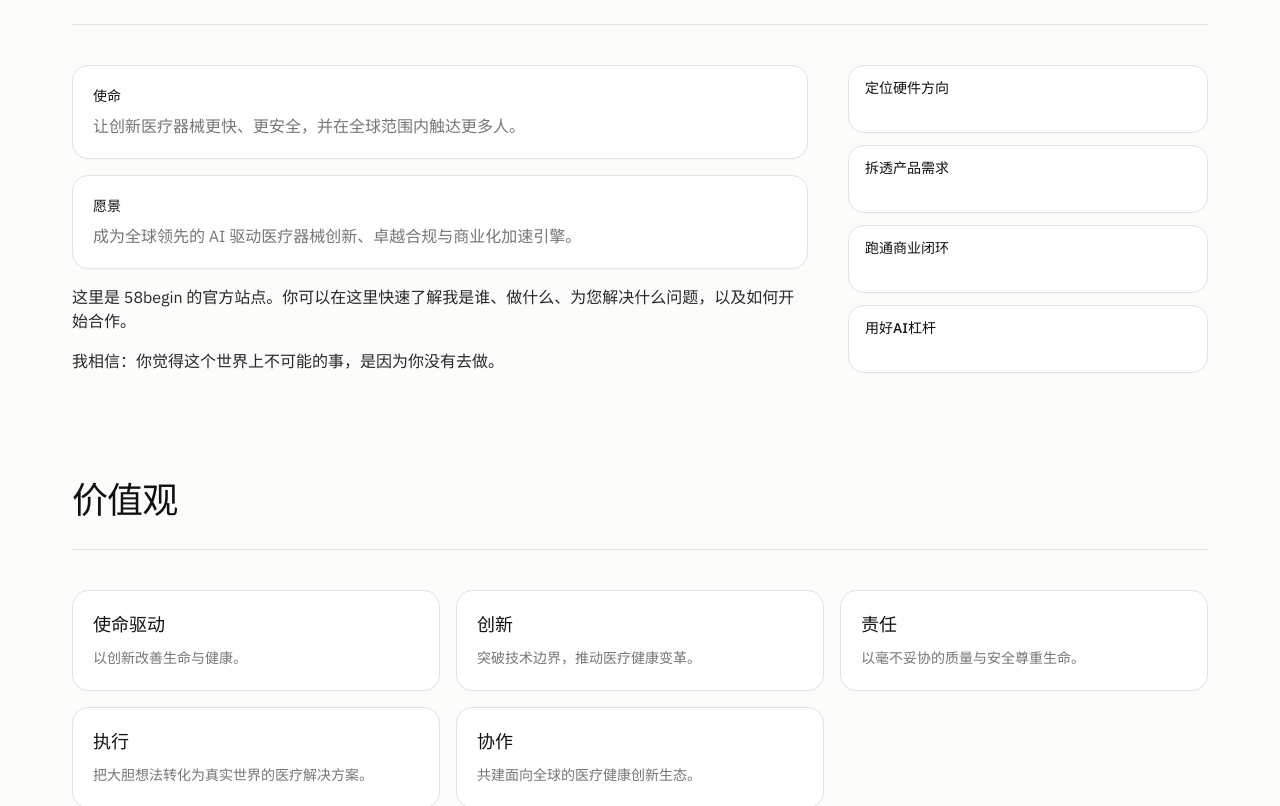
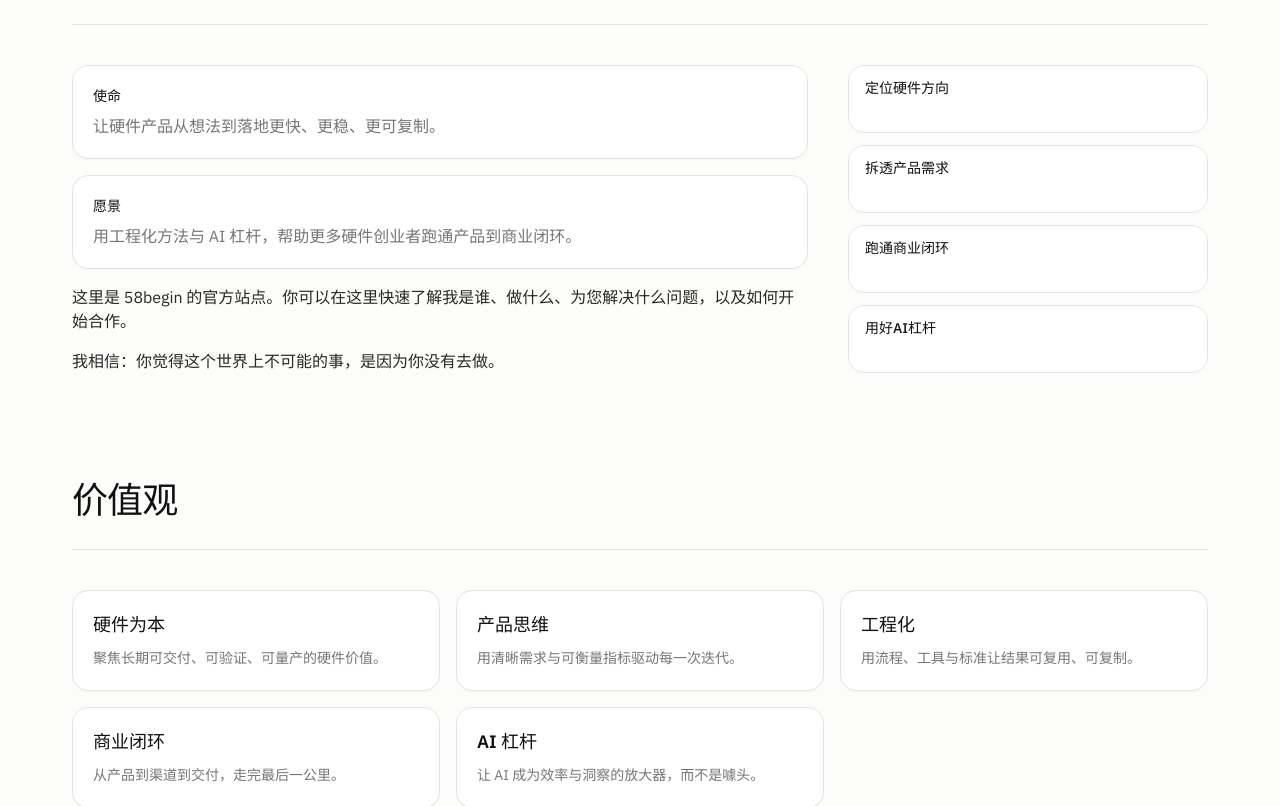
Before and after one commit to Leo1968/58begin, a React (Vite) app: page / in a window 1280 px wide. Shown: the part 615-1421 px from the top of the page. Built offline with nearby package versions, Linux system fonts and the light colour scheme.

Commit message:
chore: update content and e2e coverage

```diff
--- a/playwright.config.ts
+++ b/playwright.config.ts
@@ -2,6 +2,11 @@ import { defineConfig } from "@playwright/test";
 
 export default defineConfig({
   testDir: "./e2e",
+  projects: [
+    { name: "chromium", use: { browserName: "chromium" } },
+    { name: "firefox", use: { browserName: "firefox" } },
+    { name: "webkit", use: { browserName: "webkit" } }
+  ],
   webServer: {
     command: "npm run dev -- --host 127.0.0.1 --port 5173",
     url: "http://127.0.0.1:5173/",
--- a/src/content/site.en.ts
+++ b/src/content/site.en.ts
@@ -35,11 +35,11 @@ export const siteEn: SiteContent = {
     title: "About 58begin",
     mission: {
       title: "Mission",
-      body: "Making innovative medical devices faster, safer, and accessible worldwide."
+      body: "Help hardware products move from idea to reality faster, sturdier, and more repeatable."
     },
     vision: {
       title: "Vision",
-      body: "To become the world's leading AI-powered engine accelerating medical device innovation, regulatory excellence, and commercialization."
+      body: "Use engineering discipline and AI leverage to help more hardware builders complete the product-to-business loop."
     },
     paragraphs: [
       "This is the official site for 58begin. Here you can quickly learn who I am, what I do, what problems I can help you solve, and how to start working together.",
@@ -55,16 +55,25 @@ export const siteEn: SiteContent = {
   culture: {
     title: "Our Values",
     items: [
-      { title: "Mission Driven", description: "Innovating to improve lives." },
-      { title: "Innovation", description: "Breaking technology boundaries to transform healthcare." },
       {
-        title: "Responsibility",
-        description: "Respecting life through uncompromising quality and safety."
+        title: "Hardware First",
+        description: "Focus on shippable, verifiable, manufacturable hardware value."
       },
-      { title: "Execution", description: "Turning bold ideas into real-world medical solutions." },
       {
-        title: "Collaboration",
-        description: "Building a global ecosystem for healthcare innovation."
+        title: "Product Thinking",
+        description: "Drive iteration with clear requirements and measurable outcomes."
+      },
+      {
+        title: "Engineering Discipline",
+        description: "Make results reusable and repeatable with process, tools, and standards."
+      },
+      {
+        title: "Business Loop",
+        description: "Go the last mile from product to channel to delivery."
+      },
+      {
+        title: "AI Leverage",
+        description: "Use AI as a multiplier for efficiency and insight, not as a gimmick."
       }
     ]
   },
--- a/src/content/site.zh.ts
+++ b/src/content/site.zh.ts
@@ -35,11 +35,11 @@ export const siteZh: SiteContent = {
     title: "关于 58begin",
     mission: {
       title: "使命",
-      body: "让创新医疗器械更快、更安全，并在全球范围内触达更多人。"
+      body: "让硬件产品从想法到落地更快、更稳、更可复制。"
     },
     vision: {
       title: "愿景",
-      body: "成为全球领先的 AI 驱动医疗器械创新、卓越合规与商业化加速引擎。"
+      body: "用工程化方法与 AI 杠杆，帮助更多硬件创业者跑通产品到商业闭环。"
     },
     paragraphs: [
       "这里是 58begin 的官方站点。你可以在这里快速了解我是谁、做什么、为您解决什么问题，以及如何开始合作。",
@@ -50,11 +50,11 @@ export const siteZh: SiteContent = {
   culture: {
     title: "价值观",
     items: [
-      { title: "使命驱动", description: "以创新改善生命与健康。" },
-      { title: "创新", description: "突破技术边界，推动医疗健康变革。" },
-      { title: "责任", description: "以毫不妥协的质量与安全尊重生命。" },
-      { title: "执行", description: "把大胆想法转化为真实世界的医疗解决方案。" },
-      { title: "协作", description: "共建面向全球的医疗健康创新生态。" }
+      { title: "硬件为本", description: "聚焦长期可交付、可验证、可量产的硬件价值。" },
+      { title: "产品思维", description: "用清晰需求与可衡量指标驱动每一次迭代。" },
+      { title: "工程化", description: "用流程、工具与标准让结果可复用、可复制。" },
+      { title: "商业闭环", description: "从产品到渠道到交付，走完最后一公里。" },
+      { title: "AI 杠杆", description: "让 AI 成为效率与洞察的放大器，而不是噱头。" }
     ]
   },
   featured: {
```
Also changed, not shown: 1 other file (tests, documents, lock files or other folders).
